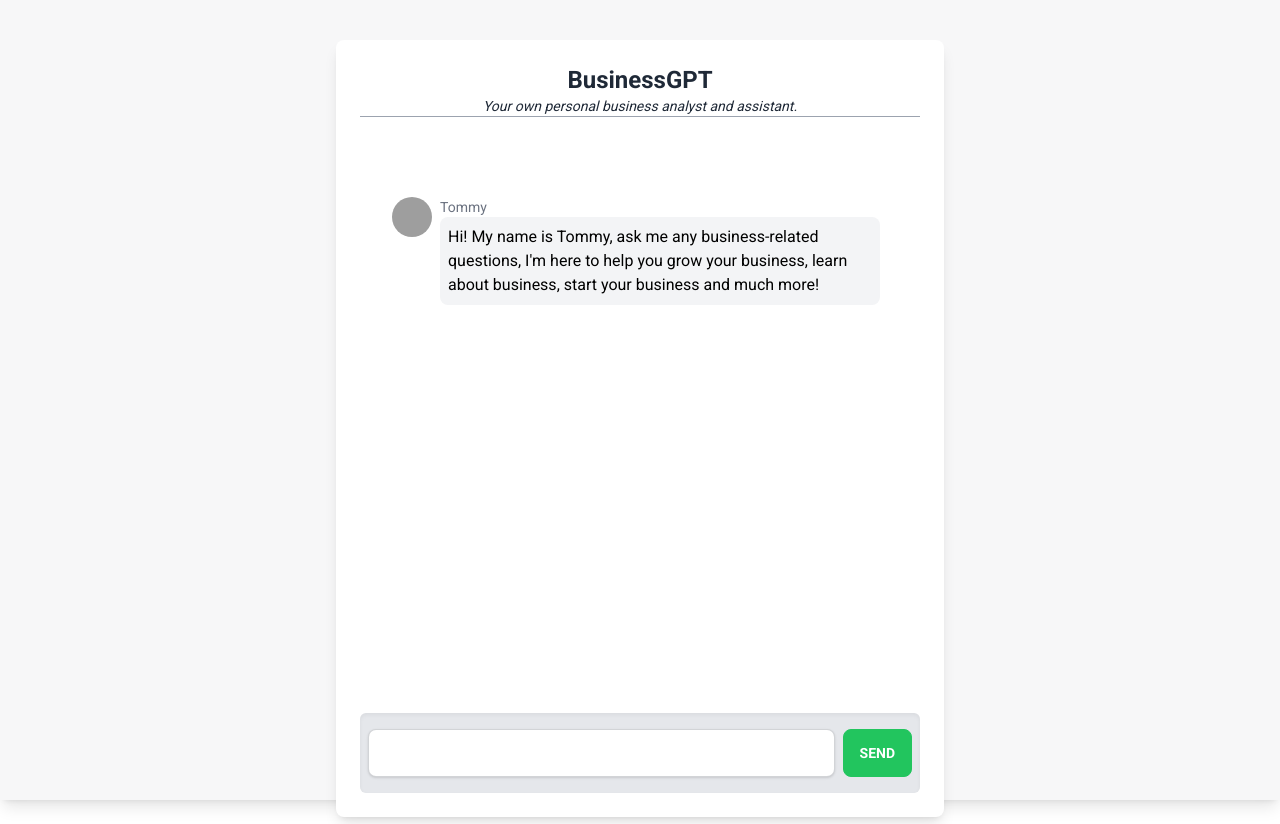
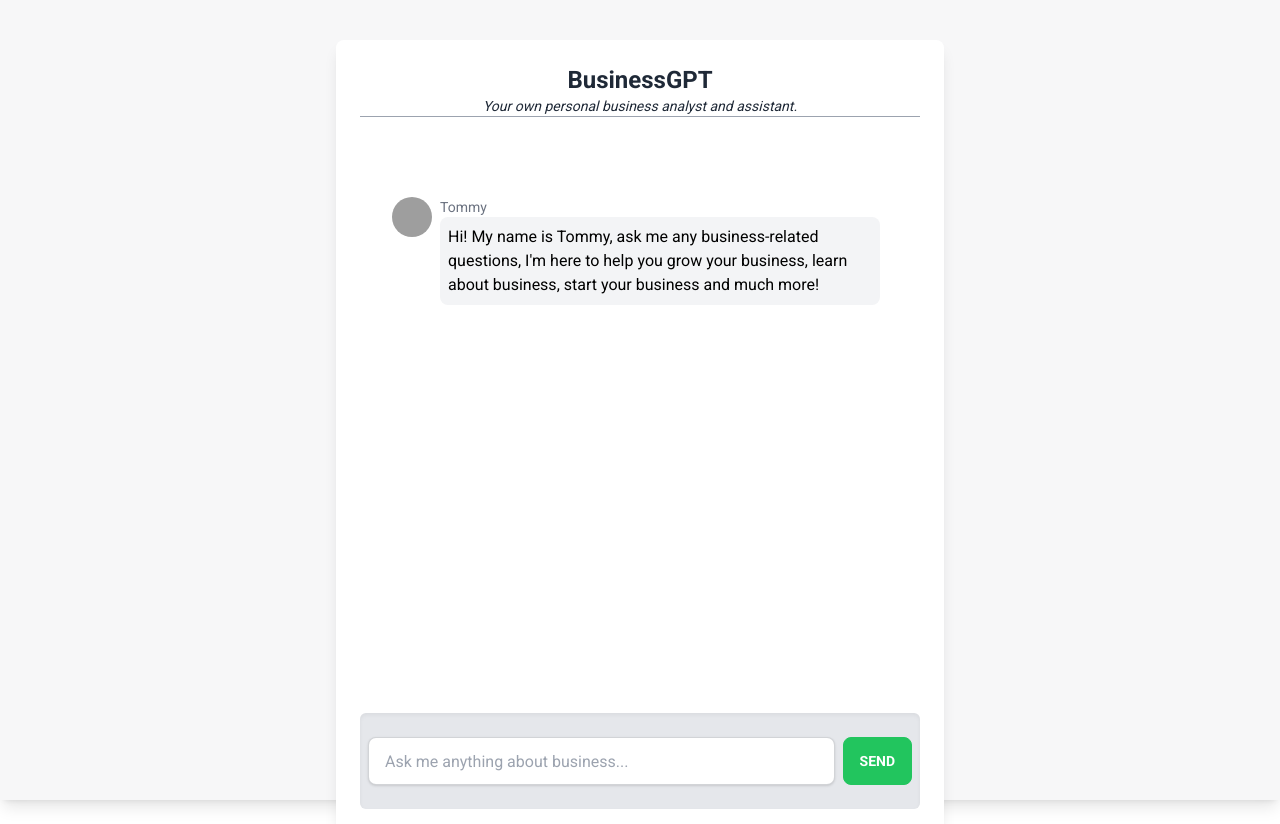
Before and after one commit to TheBolduc/businessgpt-final-v2, a SvelteKit app: page / in a window 1280 px wide. Built offline with nearby package versions, Linux system fonts and the light colour scheme; grey boxes are pictures that could not be loaded.

Commit message:
Update +page.svelte

```diff
--- a/src/routes/+page.svelte
+++ b/src/routes/+page.svelte
@@ -87,10 +87,15 @@
         <div class="" bind:this={scrollToDiv} />
       </div>
       <form
-        class="flex w-full rounded-md bg-gray-200 py-4 px-2 shadow-inner space-x-2"
+        class="flex w-full rounded-md bg-gray-200 py-6 px-2 shadow-inner space-x-2"
         on:submit|preventDefault={() => handleSubmit()}
       >
-        <input type="text" class="input input-bordered w-full shadow bg-white text-black" bind:value={query} />
+        <input
+          type="text"
+          class="input input-bordered w-full shadow bg-white text-black"
+          bind:value={query}
+          placeholder="Ask me anything about business..."
+        />
         <button type="submit" class="btn btn-primary bg-green-500 hover:bg-green-600 border border-green-500"> Send </button>
       </form>
     </div>
```
